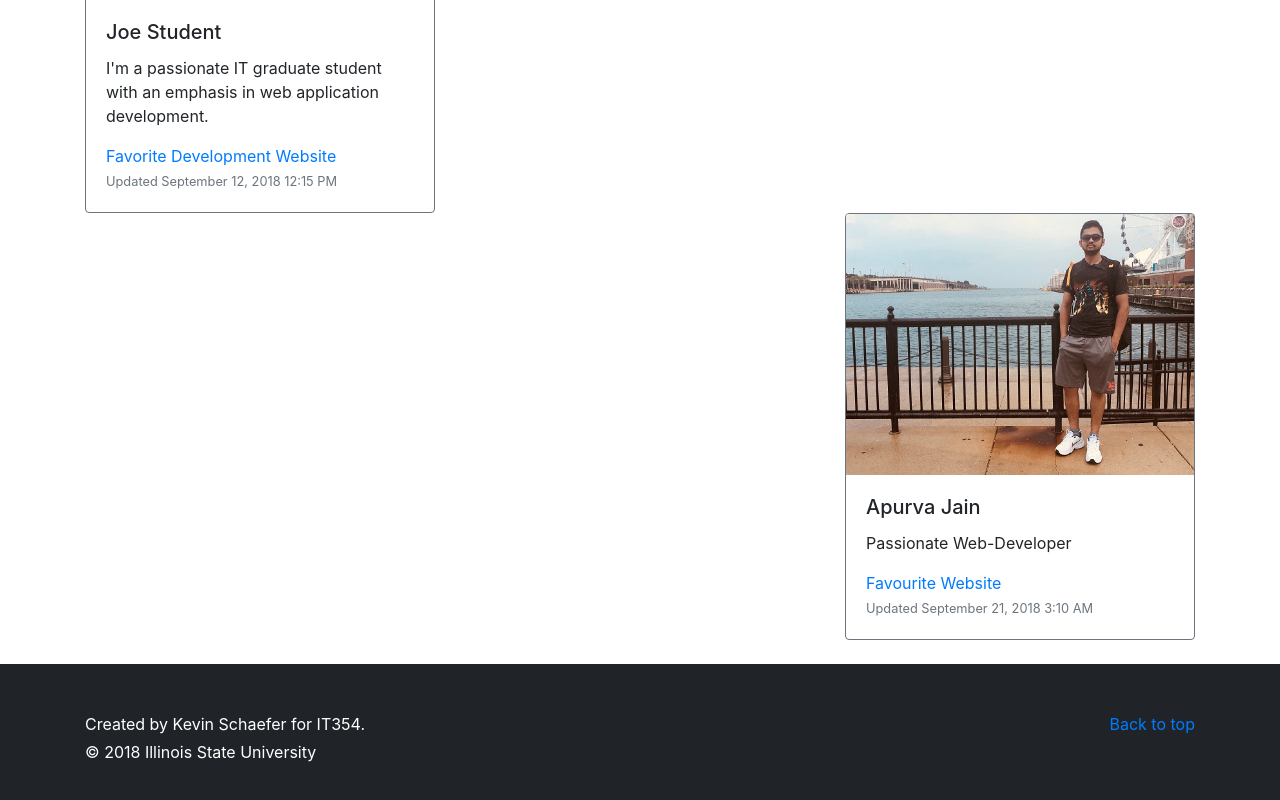
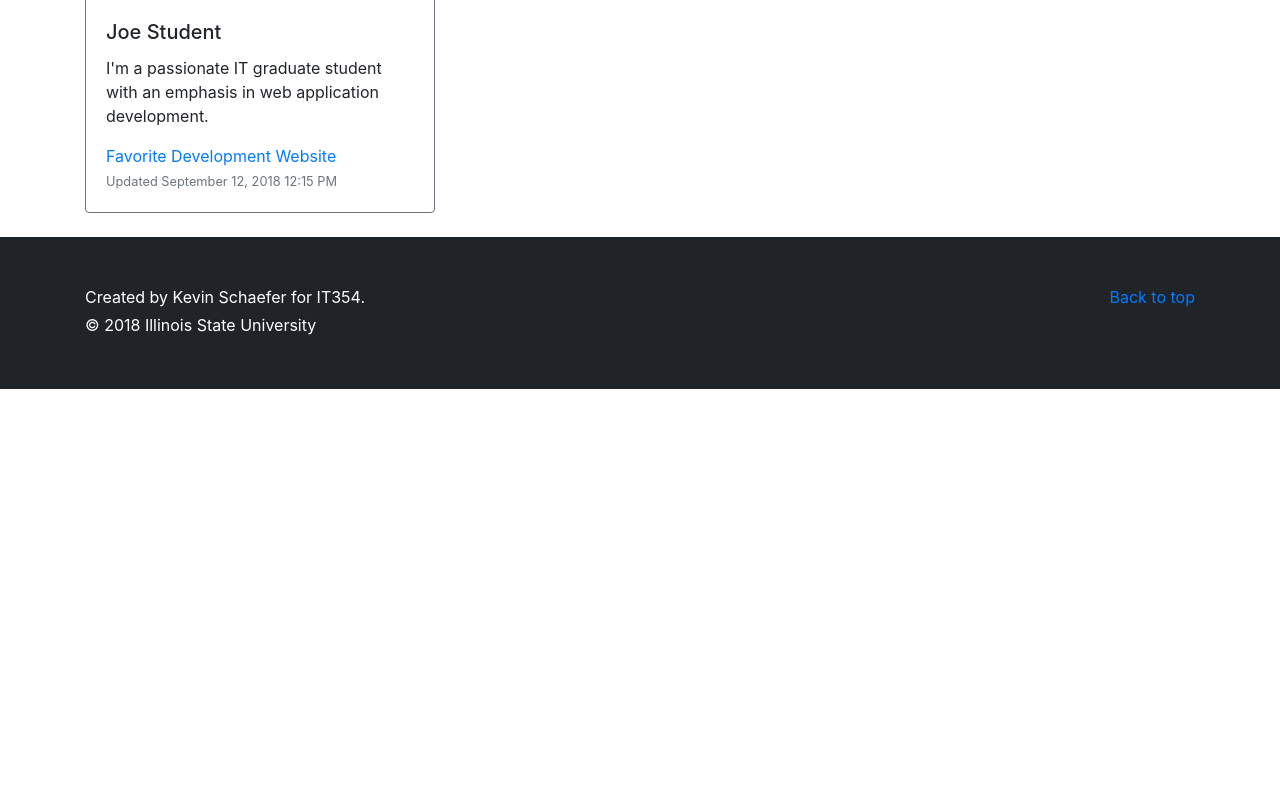
Before and after one commit to schwery/angular-assignment02, an Angular app: page / in a window 1280 px wide. Shown: the part 780-1580 px from the top of the page. After the commit the page ends 1169 px from the top, so only its background shows below. Built offline with nearby package versions, Linux system fonts and the light colour scheme.

Commit message:
Assignment-2 Final Commit

```diff
--- a/src/app/app.component.html
+++ b/src/app/app.component.html
@@ -28,7 +28,7 @@
                 <!-- <card-khemnan (cardClick)="receiveClickedStudent($event)"></card-khemnan> -->
             </div>
             <div class="col-md-4">
-                <card-ajain26 (cardClick)="receiveClickedStudent($event)"></card-ajain26>
+                <!-- <card-ajain26 (cardClick)="receiveClickedStudent($event)"></card-ajain26> -->
             </div> <!-- column -->
         </div> <!-- row 2 of cards -->
 
```
